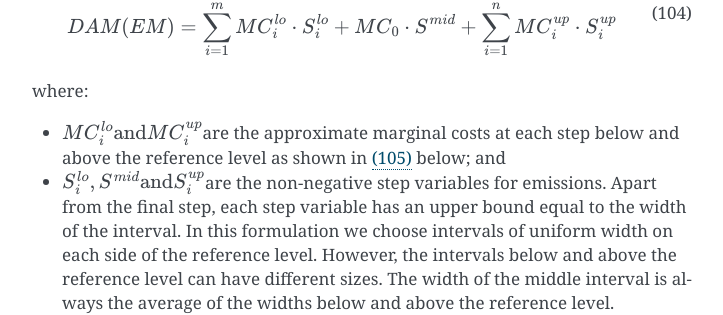
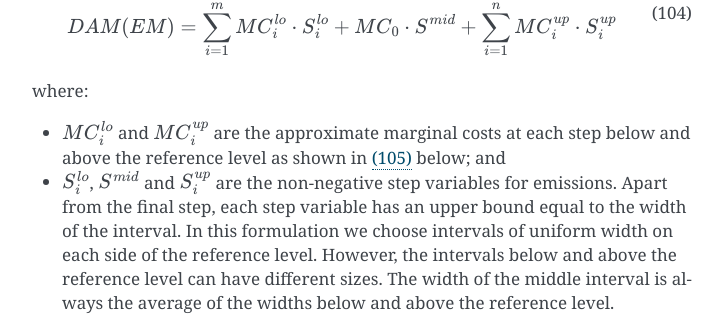
Before and after one commit to experimentarium/times, a Sphinx documentation site: the page built from docs/part-2/08-damage-cost-function.md, in a window 1280 px wide and 900 px high, scrolled down 2631 px. Shown: the part 143-458 px from the top of the window, without its empty margins (388-1111 px from the left). Built offline with Sphinx 7.4.7, drawn with Linux system fonts in a browser that asks for light colours.

Commit message:
Fix rendering of some symbols

```diff
--- a/docs/part-2/08-damage-cost-function.md
+++ b/docs/part-2/08-damage-cost-function.md
@@ -62,8 +62,8 @@ $$DAM(EM) = \sum_{i = 1}^{m}{MC_{i}^{lo} \cdot S_{i}^{lo}} + MC_{0} \cdot S^{mid
 
 where:
 
-- $MC_{i}^{lo}\text{and}MC_{i}^{up}$are the approximate marginal costs at each step below and above the reference level as shown in {eq}`2-8-7` below; and
-- $S_{i}^{lo},S^{mid}\text{and}S_{i}^{up}$are the non-negative step variables for emissions. Apart from the final step, each step variable has an upper bound equal to the width of the interval. In this formulation we choose intervals of uniform width on each side of the reference level. However, the intervals below and above the reference level can have different sizes. The width of the middle interval is always the average of the widths below and above the reference level.
+- $MC_{i}^{lo}$ and $MC_{i}^{up}$ are the approximate marginal costs at each step below and above the reference level as shown in {eq}`2-8-7` below; and
+- $S_{i}^{lo}$, $S^{mid}$ and $S_{i}^{up}$ are the non-negative step variables for emissions. Apart from the final step, each step variable has an upper bound equal to the width of the interval. In this formulation we choose intervals of uniform width on each side of the reference level. However, the intervals below and above the reference level can have different sizes. The width of the middle interval is always the average of the widths below and above the reference level.
 
 The approximate marginal costs at each step can be assumed to be the marginal costs at the center of each step. If all the steps intervals are of equal size, the marginal costs for the steps below the reference level are obtained by the following formula:
 
```
